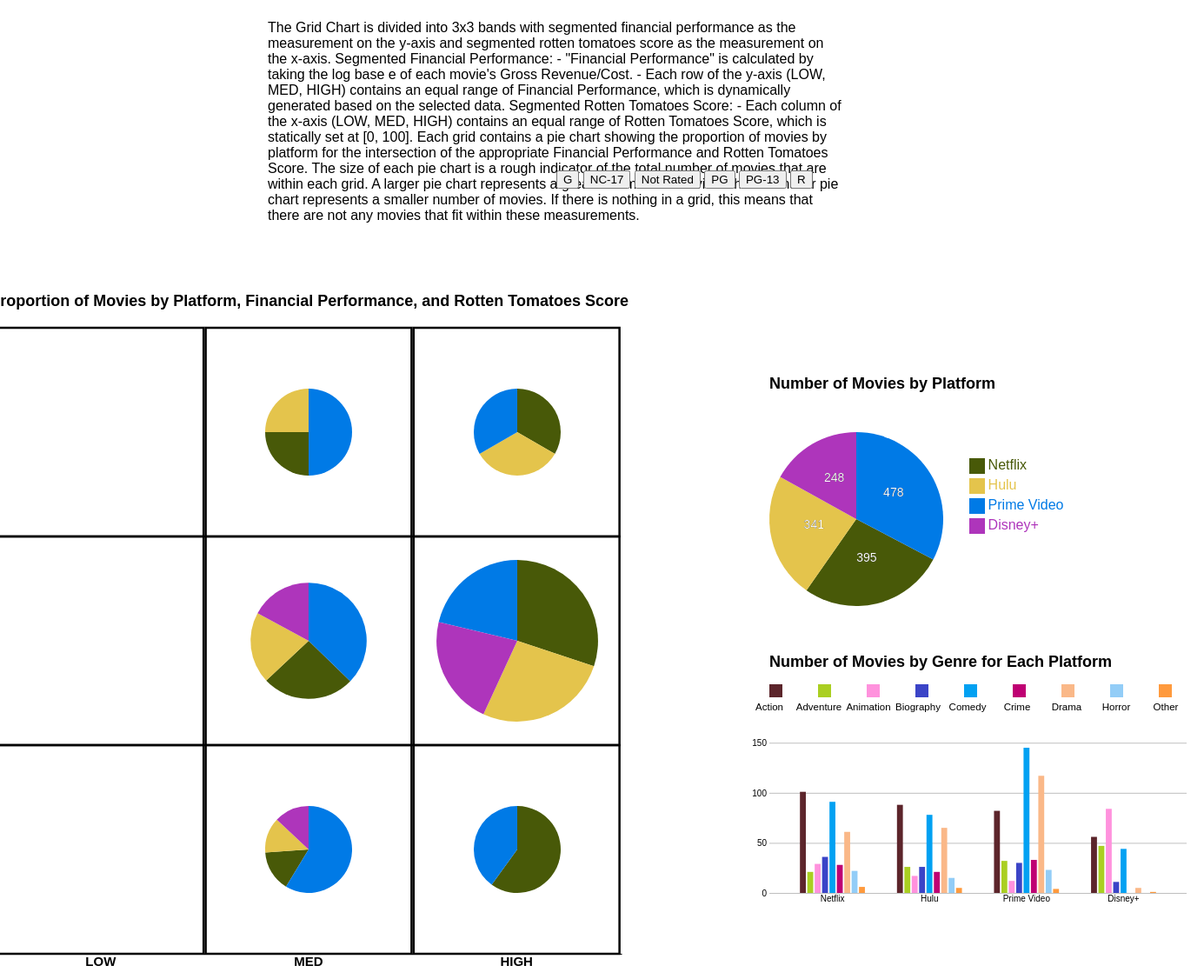
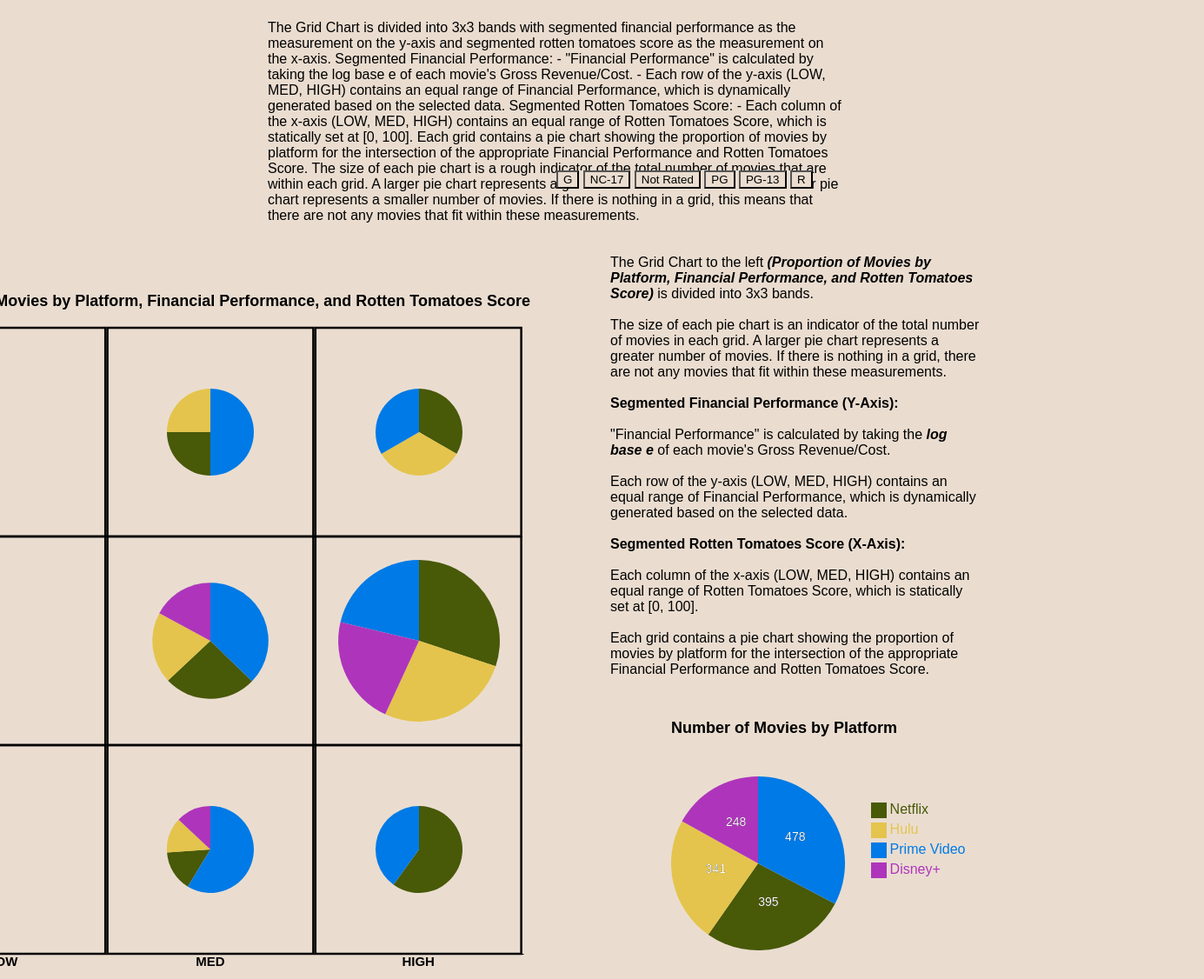
Before and after one commit to eysk-io/MoviePlatformComps, a website: page index.html in a window 1280 px wide. Shown: the part 334-1460 px from the top of the page at 87% size, 1385 px wide, since content can reach past the window. Drawn offline with Linux system fonts and the light colour scheme; a web font is replaced by a local one.

Commit message:
Added description (#34)

```diff
--- a/css/style.css
+++ b/css/style.css
@@ -1,28 +1,25 @@
 * {
   font-family: Arial, Helvetica, sans-serif;
+  background-color: #EADDD0;
 }
 
 svg {
   margin: 10px
 }
 
-.chart-header {
-  font-size: 12px;
-}
-
 .row {
   display: flex;
-  justify-content: center;
-}
-
-.column {
-  display: flex;
-  justify-content: center;
+  justify-content: right;
 }
 
 .second {
   display: flex;
   flex-direction: column;
+  width: 50%;
+}
+
+.grid-chart-desc {
+  width: 75%;
 }
 
 .chart-header {
--- a/index.html
+++ b/index.html
@@ -41,9 +41,23 @@
         <div class="row">
             <div class="column first">
                 <svg id="grid-chart"></svg>
-                <div id="mpa-rating-button-container">
+                <div id="mpa-rating-button-container"></div>
             </div>
             <div class="column second">
+                <p class="grid-chart-desc">
+                    The Grid Chart to the left <span><strong><i>(Proportion of Movies by Platform, Financial Performance, and Rotten Tomatoes Score)</i></strong></span> is divided into 3x3 bands.<br><br>
+
+                    The size of each pie chart is an indicator of the total number of movies in each grid. A larger pie chart represents a greater number of movies. If there is nothing in a grid, there are not any movies that fit within these measurements.<br><br>
+
+                    <span><b>Segmented Financial Performance (Y-Axis):</b></span><br><br>
+                    "Financial Performance" is calculated by taking the <span><strong><i>log base e</i></strong></span> of each movie's Gross Revenue/Cost.<br><br>
+                    Each row of the y-axis (LOW, MED, HIGH) contains an equal range of Financial Performance, which is dynamically generated based on the selected data.<br><br>
+
+                    <span><b>Segmented Rotten Tomatoes Score (X-Axis):</b></span><br><br>
+                    Each column of the x-axis (LOW, MED, HIGH) contains an equal range of Rotten Tomatoes Score, which is statically set at [0, 100].<br><br>
+
+                    Each grid contains a pie chart showing the proportion of movies by platform for the intersection of the appropriate Financial Performance and Rotten Tomatoes Score.<br><br>
+                </p>
                 <svg id="pie-chart"></svg>
                 <svg id="bar-chart"></svg>
             </div>
```
